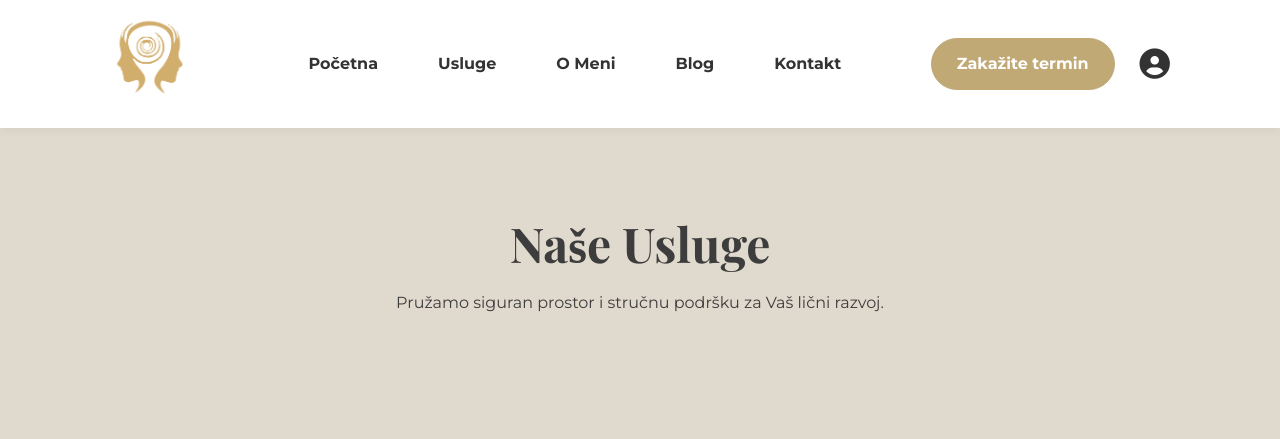
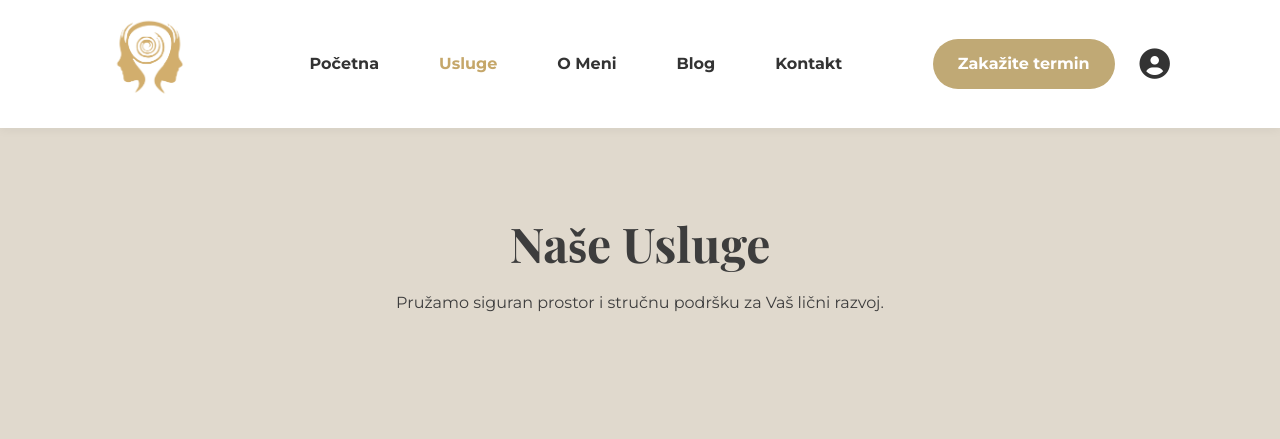
Before and after one commit to McTehno/Opus-In-Te, a PHP site: page /Usluge.html in a window 1280 px wide. Shown: the top 439 px of the page. Run offline with PHP 8.4, Linux system fonts and the light colour scheme.

Commit message:
polishing navbar

```diff
--- a/Blog.html
+++ b/Blog.html
@@ -24,7 +24,7 @@
                     <li><a href="Index.html">Početna</a></li>
                     <li><a href="Usluge.html">Usluge</a></li>
                     <li><a href="#">O Meni</a></li>
-                    <li><a href="Blog.html">Blog</a></li>
+                    <li><a href="Blog.html" class="active">Blog</a></li>
                    <li><a href="Kontakt.html">Kontakt</a></li>
                 </ul>
             </nav>
--- a/Index.html
+++ b/Index.html
@@ -19,7 +19,7 @@
             </a>
             <nav class="main-nav">
                  <ul>
-                    <li><a href="Index.html">Početna</a></li>
+                    <li><a href="Index.html" class="active">Početna</a></li>
                     <li><a href="Usluge.html">Usluge</a></li>
                     <li><a href="#">O Meni</a></li>
                     <li><a href="Blog.html">Blog</a></li>
--- a/Kontakt.html
+++ b/Kontakt.html
@@ -27,7 +27,7 @@
                     <li><a href="Usluge.html">Usluge</a></li>
                     <li><a href="#">O Meni</a></li>
                     <li><a href="Blog.html">Blog</a></li>
-                    <li><a href="Kontakt.html">Kontakt</a></li>
+                    <li><a href="Kontakt.html" class="active">Kontakt</a></li>
                 </ul>
             </nav>
             <div class="header-actions">
--- a/Usluge.html
+++ b/Usluge.html
@@ -22,7 +22,7 @@
            <nav class="main-nav">
                  <ul>
                     <li><a href="Index.html">Početna</a></li>
-                    <li><a href="Usluge.html">Usluge</a></li>
+                    <li><a href="Usluge.html" class="active">Usluge</a></li>
                     <li><a href="#">O Meni</a></li>
                     <li><a href="Blog.html">Blog</a></li>
                    <li><a href="Kontakt.html">Kontakt</a></li>
--- a/css/styles.css
+++ b/css/styles.css
@@ -72,6 +72,21 @@ body {
     color: var(--soft-gold);
 }
 
+/* --- Active Navigation Link Style --- */
+/* This handles the transparent header state at the top of the page */
+.main-header .main-nav a.active {
+    color: var(--soft-gold);
+}
+
+/* This specifically targets the active link in the scrolled header, ensuring it stays gold */
+.main-header.scrolled .main-nav a.active {
+    color: var(--soft-gold);
+}
+
+/* This ensures the hover effect (white text, gold background) still applies to the active link */
+.main-header.scrolled .main-nav a.active:hover {
+    color: var(--white);
+}
 /* --- Buttons --- */
 .cta-button {
     background-color: var(--soft-gold);
@@ -343,7 +358,6 @@ body {
 .main-header .nav-cta {
     background-color: #ffffff;
     color: #333333;
-    border: 1px solid #ffffff;
     transition: background-color 0.4s ease-in-out, color 0.4s ease-in-out, transform 0.3s ease; /* <-- ADD transform HERE */
 }
 
```
